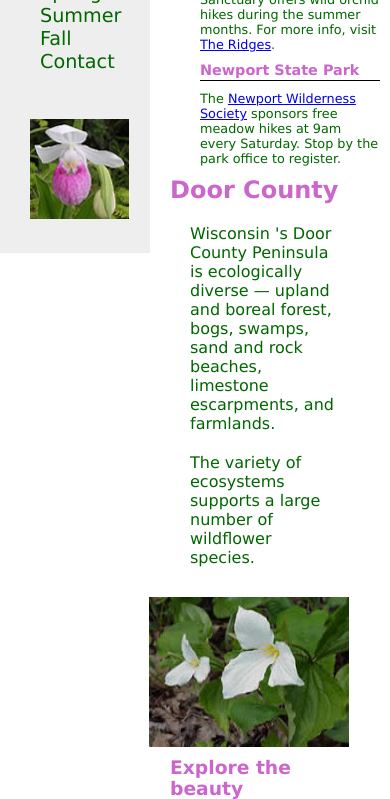
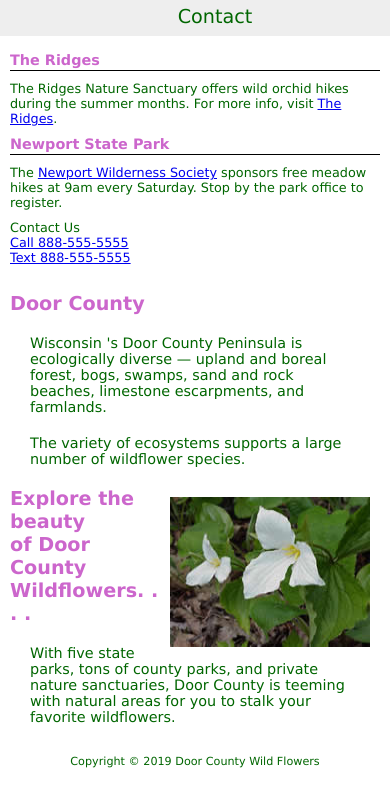
Before and after one commit to 44144-Sp22/ch7inclassnotes1-skylerroberson, a plain HTML site: page index.html in a window 390 px wide. Shown: the part 182-981 px from the top of the page. Drawn offline with Linux system fonts and the light colour scheme.

Commit message:
Completed CH7InClassNotes

```diff
--- a/index.html
+++ b/index.html
@@ -1,10 +1,13 @@
 <!DOCTYPE html>
 <html lang="en">
+
 <head>
 	<title>Door County Wildflowers</title>
 	<meta charset="utf-8">
-    <link rel="stylesheet" href="style.css">
+	<link rel="stylesheet" href="style.css" media="screen">
+	<link rel="stylesheet" href="stylePrint.css" media="print">
 </head>
+
 <body>
 	<div id="container">
 		<header>
@@ -23,11 +26,14 @@
 		</nav>
 		<aside>
 			<h3>The Ridges</h3>
-       <p class="news">The Ridges Nature Sanctuary offers wild orchid hikes during the summer months. For more info, visit <a href=
-        " http://www.ridgesanctuary.org " target = "_blank" >The Ridges</a>.</p>
+			<p class="news">The Ridges Nature Sanctuary offers wild orchid hikes during the summer months. For more info, visit <a href=" http://www.ridgesanctuary.org " target="_blank">The Ridges</a>.</p>
 			<h3>Newport State Park</h3>
 			<p class="news">The <a href=" http://www.newportwildernesssociety.org " target="blank">
 					Newport Wilderness Society</a> sponsors free meadow hikes at 9am every Saturday. Stop by the park office to register.</p>
+			<p class="news">Contact Us<br>
+				<a href="tel: 888-555-5555">Call 888-555-5555</a><br>
+				<a href="sms: 888-555-5555">Text 888-555-5555</a>
+			</p>
 		</aside>
 		<main id="content">
 			<h2>Door County</h2>
@@ -42,4 +48,5 @@
 		</main>
 	</div>
 </body>
+
 </html>
--- /dev/null
+++ b/style.Print.css
@@ -0,0 +1,99 @@
+/*Add this in so that older browsers know how to display newer HTML5 elements*/
+header, nav, main, footer, aside {
+  display: block;
+}
+
+/*By default browser only includes widht/height of the element to determine space to take up,
+by changing the box-sizing to border-box, any padding and border will be included in the width and height
+use universal selector (*) to select all elements*/
+* {
+  box-sizing: border-box;
+}
+
+body {
+  margin: 0;
+  background-color: #ffffff;
+}
+
+#container {
+  color: #006600;
+  font-family: Verdana, Arial, sans-serif;
+}
+
+header {
+  background-color: #ffffff;
+  color: #cc66cc;
+  padding: 0 20px;
+  border-bottom: 2px solid #000000;
+}
+
+nav {
+  display: none;
+}
+
+aside {
+  float: right;
+  width: 200px;
+}
+
+main {
+  margin: 0 21px 0 160px;
+  padding: 1px 10px 20px 10px;
+  background-color: #ffffff;
+  color: #006600;
+}
+
+footer {
+  font-size: .70em;
+  text-align: center;
+  color: #006600;
+  background-color: #ffffff;
+  padding-top: 10px;
+}
+
+h1 {
+  margin-top: 0;
+  font-size: 24pt;
+  text-align: left;
+  text-shadow: 2px 2px 2px #000000;
+}
+
+header a {
+  display: none;
+  font-size: 0.80em;
+}
+
+main p {
+  margin: 20px;
+}
+
+main h2, main h3 {
+  color: #cc66cc;
+  background-color: #ffffff;
+}
+
+.floatright {
+  margin: 10px;
+  float: right;
+}
+
+aside h3 {
+  padding-bottom: 2px;
+  border-bottom: 1px solid #000000;
+  margin: 10px;
+  font-size: 0.90em;
+  color: #cc66cc;
+}
+
+.news {
+  font-size: 0.80em;
+  margin: 10px;
+}
+
+aside a {
+  text-decoration: none;
+}
+
+aside a:after {
+  content: " ("attr(href)")";
+}
--- a/style.css
+++ b/style.css
@@ -1,17 +1,27 @@
 /*Add this in so that older browsers know how to display newer HTML5 elements*/
-header, nav, main, footer, aside {display: block;}
+header, nav, main, footer, aside {
+  display: block;
+}
+
 /*By default browser only includes widht/height of the element to determine space to take up,
 by changing the box-sizing to border-box, any padding and border will be included in the width and height
 use universal selector (*) to select all elements*/
-*{box-sizing: border-box;}
+* {
+  box-sizing: border-box;
+}
 
-body {margin: 0;
+body {
+  margin: 0;
   background-color: #ffffff;
 }
-#container {color: #006600;
+
+#container {
+  color: #006600;
   font-family: Verdana, Arial, sans-serif;
 }
-header {  background-color: #636631;
+
+header {
+  background-color: #636631;
   background-image: url(showybg.jpg);
   background-position: bottom;
   background-repeat: repeat-x;
@@ -21,61 +31,184 @@ header {  background-color: #636631;
   padding: 0 20px;
   border-bottom: 2px solid #000000;
 }
-nav {float: left;
+
+nav {
+  float: left;
   width: 150px;
   background-color: #eeeeee;
 }
-aside {float: right;
+
+aside {
+  float: right;
   width: 200px;
+}
 
-}
-main {margin: 0 21px 0 160px;
+main {
+  margin: 0 21px 0 160px;
   padding: 1px 10px 20px 10px;
   background-color: #ffffff;
   color: #006600;
 }
-footer {font-size: .70em;
+
+footer {
+  font-size: .70em;
   text-align: center;
   color: #006600;
   background-color: #ffffff;
   padding-top: 10px;
-        clear: both; /*Clears the floated image in the center content area*/
+  clear: both;
+  /*Clears the floated image in the center content area*/
 }
-h1 {margin-top: 0;
+
+h1 {
+  margin-top: 0;
   font-size: 3em;
   text-align: left;
   text-shadow: 2px 2px 2px #000000;
 }
-header a{font-size: 0.80em;}
-header a:link, header a:visited{color: #ffffff;}
-header a:focus, header a:hover {color: #eeeeee;}
 
-nav ul {margin-top: 20px;
+header a {
+  font-size: 0.80em;
+}
+
+header a:link, header a:visited {
+  color: #ffffff;
+}
+
+header a:focus, header a:hover {
+  color: #eeeeee;
+}
+
+nav ul {
+  margin-top: 20px;
   list-style-type: none;
 }
-nav a {text-decoration: none;
+
+nav a {
+  text-decoration: none;
   font-size: 1.2em;
 }
-nav a:link{color:#006600;}
-nav a:visited{color:#003300;}
-nav a:focus, nav a:hover{color: #cc66cc;}
-nav a:active{color: #000000;}
 
-nav img {margin: 30px;}
-main p {margin: 20px;
+nav a:link {
+  color: #006600;
 }
-main h2, main h3 {color: #cc66cc;
+
+nav a:visited {
+  color: #003300;
+}
+
+nav a:focus, nav a:hover {
+  color: #cc66cc;
+}
+
+nav a:active {
+  color: #000000;
+}
+
+nav img {
+  margin: 30px;
+}
+
+main p {
+  margin: 20px;
+}
+
+main h2, main h3 {
+  color: #cc66cc;
   background-color: #ffffff;
 }
-.floatright {margin: 10px;
+
+.floatright {
+  margin: 10px;
   float: right;
 }
-aside h3 {padding-bottom: 2px;
+
+aside h3 {
+  padding-bottom: 2px;
   border-bottom: 1px solid #000000;
   margin: 10px;
   font-size: 0.90em;
   color: #cc66cc;
 }
-.news {font-size: 0.80em;
+
+.news {
+  font-size: 0.80em;
   margin: 10px;
 }
+
+@media only screen and (max-width: 1024px) {
+  main {
+    margin: 0px
+  }
+
+  body {
+    margin: 0px
+  }
+
+  #container {
+    min-width: auto
+  }
+
+  nav {
+    float: none;
+    width: auto;
+  }
+
+  aside {
+    float: none;
+    width: auto;
+  }
+
+  nav li {
+    display: inline-block;
+    padding: 0.5em;
+  }
+
+  nav ul {
+    text-align: center;
+  }
+
+  h1, h2, h3 {
+    font-size: 120%;
+  }
+
+  p {
+    font-size: 90%;
+  }
+
+  nav img {
+    display: none;
+  }
+}
+
+@media only screen (max-width: 768px) {
+  #container {
+    min-width: auto;
+  }
+
+  h1, h2, h3 {
+    font-size: 100%
+  }
+
+  p, .news {
+    font-size: 80%
+  }
+
+  nav, nav ul, nav li {
+    padding: 0px;
+  }
+
+  nav li {
+    display: block;
+  }
+
+  nav a {
+    display: block;
+    padding: 0.5em 0;
+    border-bottom: 2px ridge #00005d;
+  }
+
+  img {
+    display: none;
+  }
+}
```
Lines whose indentation alone changed are shown as unchanged.
